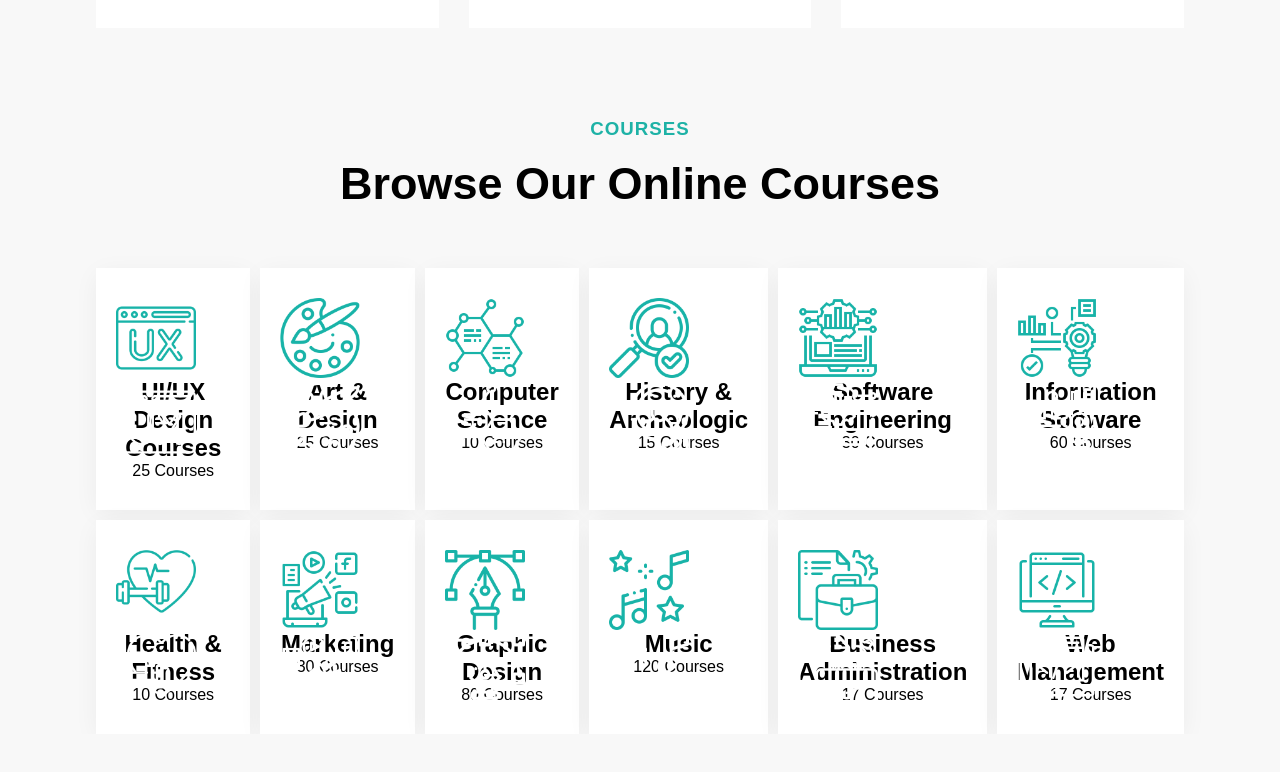
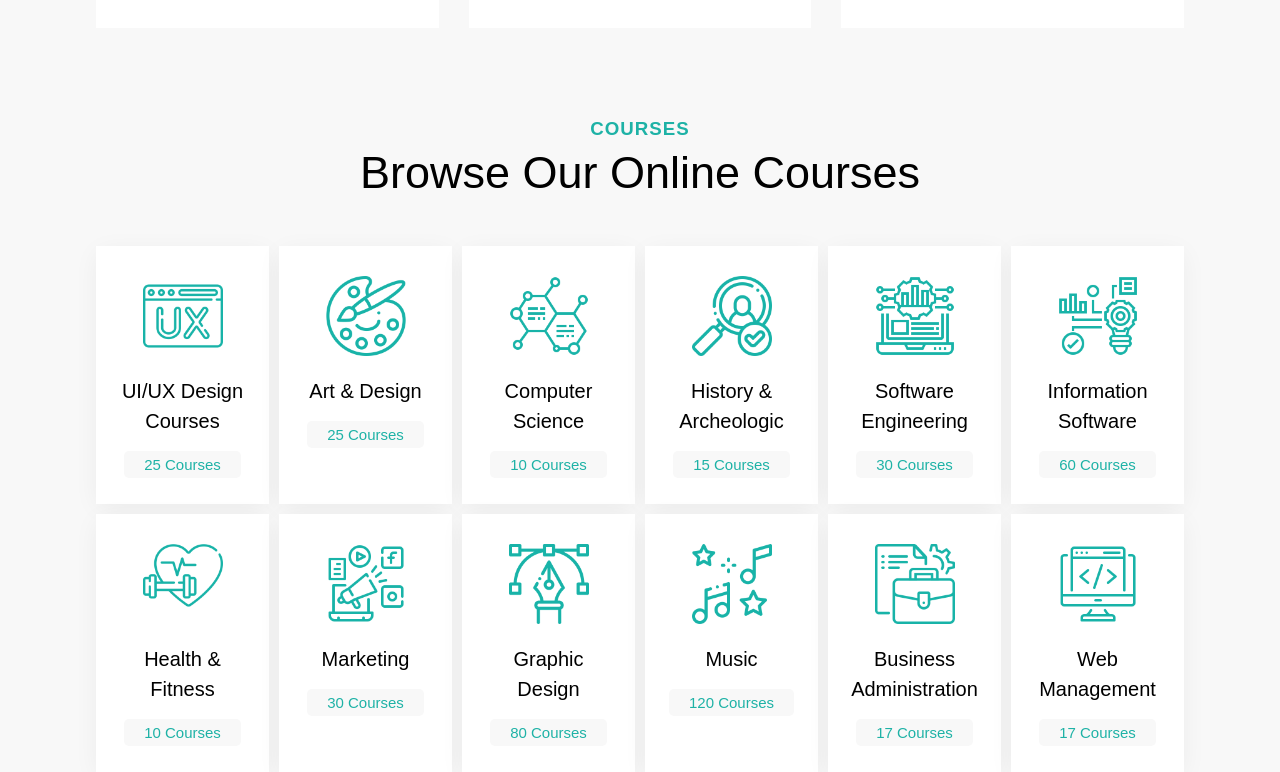
Before and after one commit to Snehalaxmi-S/Educational-website, a React (Create React App) app in the folder my-app/: page /courses in a window 1280 px wide. Shown: the part 2400-3172 px from the top of the page. Before the commit the page ends 3134 px from the top, so only its background shows below. Built offline with nearby package versions, Linux system fonts and the light colour scheme.

Commit message:
Added online courses

```diff
--- a/my-app/src/App.css
+++ b/my-app/src/App.css
@@ -165,4 +165,7 @@ p{
     padding-top: 50%;
     height: 80vh;
   }
+  .marigin{
+    margin-top: 85%;
+  }
 }
--- a/my-app/src/components/allcourses/OnlineCourses.jsx
+++ b/my-app/src/components/allcourses/OnlineCourses.jsx
@@ -14,7 +14,7 @@ const OnlineCourses = () => {
                             <div className="box">
                                 <div className="img">
                                     <img src={val.cover} alt="" />
-                                    <img src={val.hoverCover} alt="" />
+                                    <img src={val.hoverCover} alt="" className='show'/>
                                 </div>
                                 <h1>{val.courseName}</h1>
                                 <span>{val.course}</span>
--- a/my-app/src/components/allcourses/courses.css
+++ b/my-app/src/components/allcourses/courses.css
@@ -87,7 +87,7 @@
 .online .img{
     width: 80px;
     height: 80px;
-    margin: 0;
+    margin: auto;
     position: relative;
 }
 
@@ -96,3 +96,39 @@
     height: 100%;
     object-fit: cover;
 }
+
+.online h1{
+    font-weight: 500;
+    font-size: 20px;
+    margin: 20px 0;
+    line-height: 30px;
+}
+
+.online span{
+    background-color: #f8f8f8;
+    padding: 5px 20px;
+    font-weight: 500;
+    font-size: 15px;
+    color: #1eb2a6;
+    border-radius: 5px;
+}
+
+.online .box .show{
+    opacity: 0;
+}
+
+.online .box:hover{
+    background-color: #1eb2a6;
+    border-radius: 5px;
+    cursor: pointer;
+}
+
+.online .box:hover .show{
+    opacity: 1;
+    position: absolute;
+    top: 0;
+    left: 0;
+}
+.online .box:hover h1{
+    color: #fff;
+}
--- /dev/null
+++ b/my-app/src/components/home/HAbout.jsx
@@ -0,0 +1,67 @@
+import React from 'react'
+import Title from '../common/title/Title'
+import { coursesCard } from '../../dummydata'
+
+const HAbout = () => {
+  return (
+    <div>
+        <section className="homeAbout">
+            <div className="container">
+                <Title subtitle="our courses" title="explore our popular online courses"/>
+            <div className="coursesCard">
+            <div className="grid2">
+                {coursesCard.slice(0,3).map((val) => {
+                    return(<div className="items">
+                        <div className="content flex">
+                            <div className="left">
+                                <div className="img">
+                                    <img src={val.cover} alt="" />
+                                </div>
+                            </div>
+                            <div className="text">
+                                <h1>{val.coursesName}</h1>
+                                <div className="rate">
+                                    <i className="fa fa-star"></i>
+                                    <i className="fa fa-star"></i>
+                                    <i className="fa fa-star"></i>
+                                    <i className="fa fa-star"></i>
+                                    <i className="fa fa-star"></i>
+                                    <label htmlFor="">(5.0)</label>
+                                </div>
+                                <div className="details">
+                                    {val.courTeacher.map((details) => {
+                                        return(
+                                            <>
+                                            <div className="box">
+                                                <div className="dimg">
+                                                    <img src={details.dcover} alt="" />
+                                                </div>
+                                                <div className="para">
+                                                    <h4>{details.name}</h4>
+                                                </div>
+                                            </div>
+                                            <span>{details.totalTime}</span>
+                                            </>
+                                    )})}
+                                </div>
+                            </div>
+                        </div>
+                        <div className="price">
+                            <h3>
+                                {val.priceAll} / {val.pricePer}
+                            </h3>
+                        </div>
+                        <button className="outline-btn">
+                            ENROLL NOW !
+                        </button>
+                    </div>
+                )})}
+            </div>
+        </div>
+            </div>
+        </section>
+    </div>
+  )
+}
+
+export default HAbout
--- a/my-app/src/components/home/Home.jsx
+++ b/my-app/src/components/home/Home.jsx
@@ -1,12 +1,14 @@
 import React from 'react'
 import Hero from './hero/Hero'
 import AboutCard from '../about/AboutCard'
+import HAbout from './HAbout'
 
 const Home = () => {
   return (
     <>
         <Hero/>
         <AboutCard/>
+        <HAbout />
     </>
   )
 }
```
